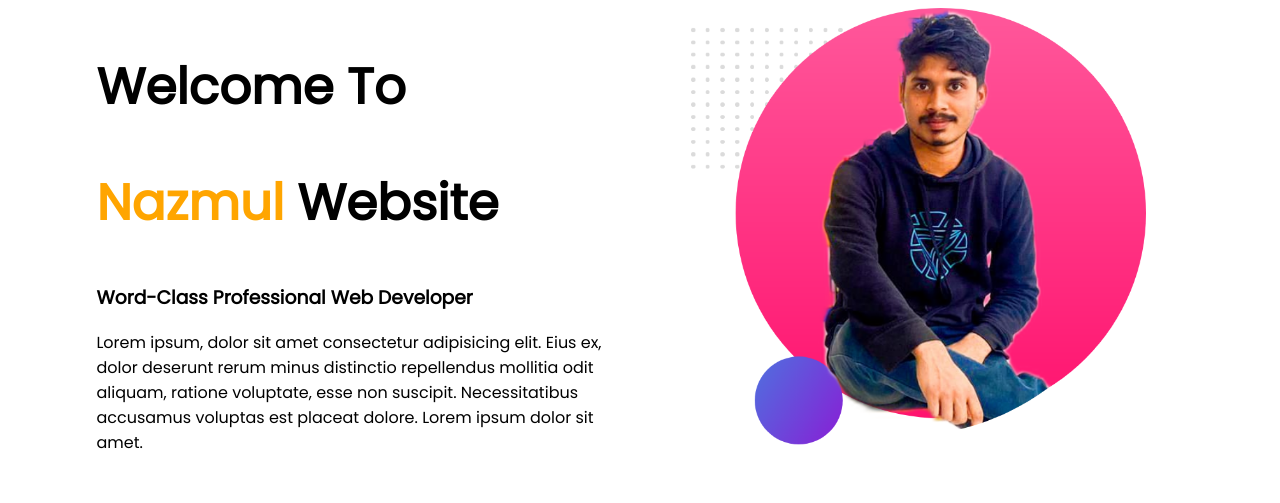
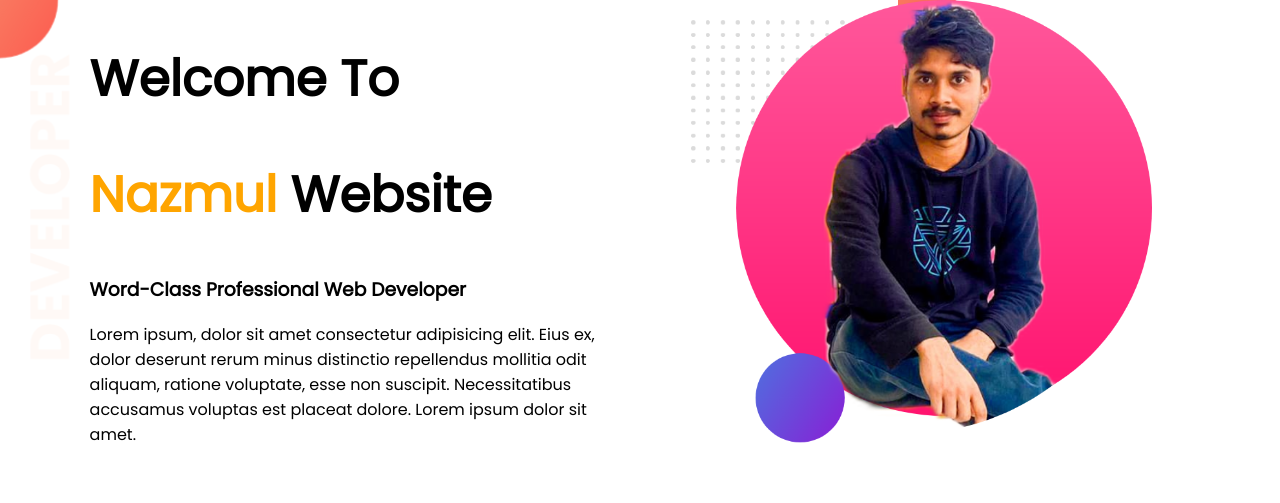
Before and after one commit to nazmul629/protfolio, a plain HTML site: page index.html in a window 1280 px wide. Drawn offline with Linux system fonts and the light colour scheme.

Commit message:
use baground img

```diff
--- a/index.html
+++ b/index.html
@@ -12,7 +12,7 @@
     <title>Nazmul Web Developer </title>
  </head>
  <body>
-   <section>
+   <section class="top-banner">
 
       <div class="half-wight">
          <h1>Welcome To </h1>
--- a/style.css
+++ b/style.css
@@ -1,10 +1,14 @@
 body{
     font-family: 'Poppins', sans-serif;
+    margin: 0;
 }
 h1{
     font-size: 50px;
 }
 
+.top-banner{
+    background-image: url(./img/top-banner.png);
+}
 .name-highlight{
     color: orange;
 }
@@ -16,4 +20,9 @@ h1{
 }
 .half-wight img{
     width: 90%;
+    background-repeat: no-repeat;
 }
+section{
+    height: 500px;
+
+}
```
